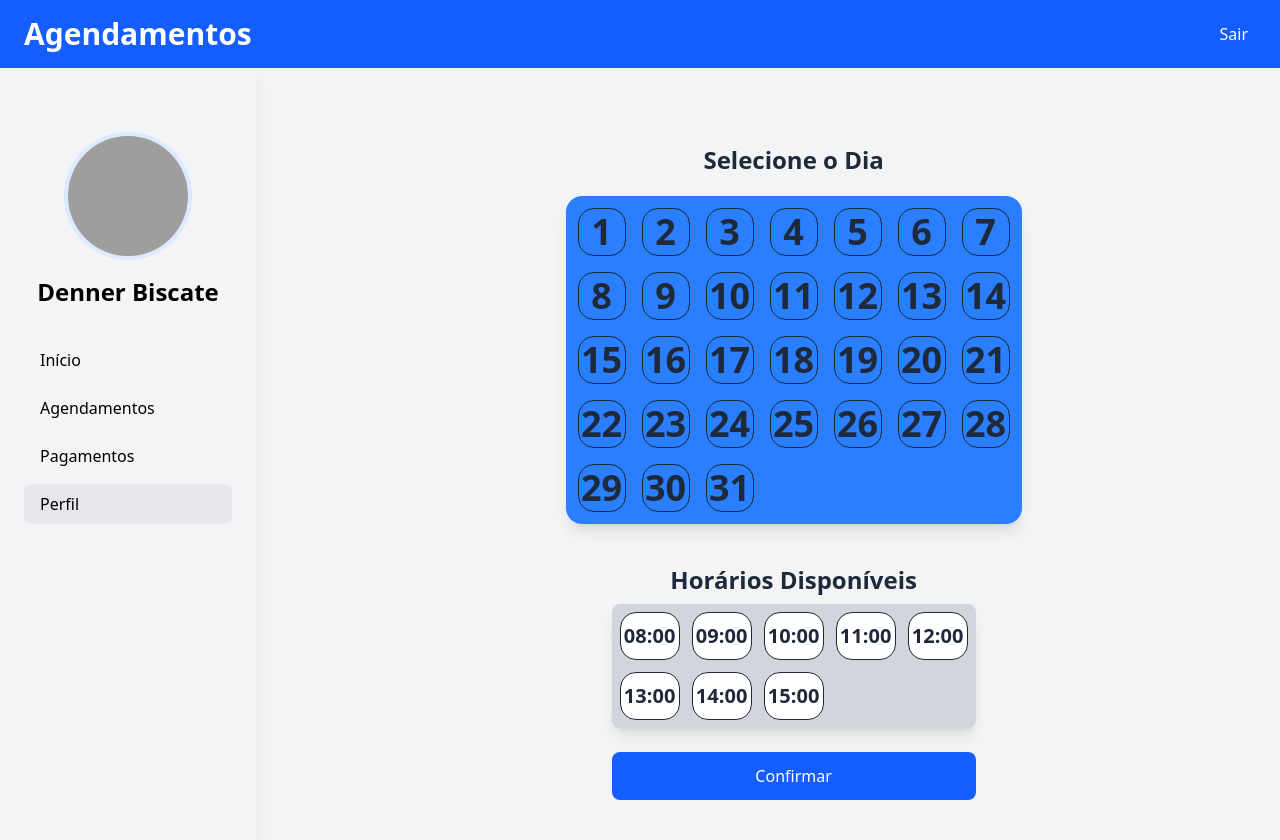
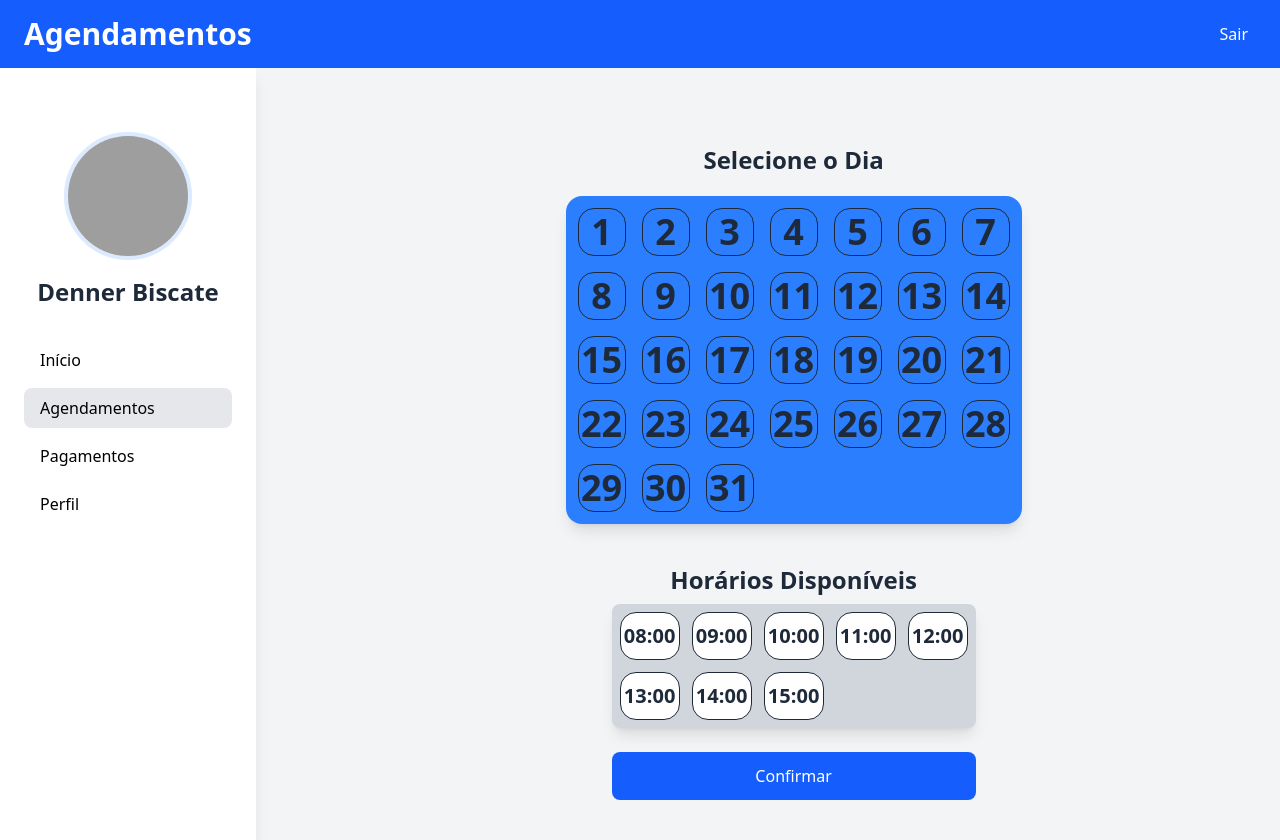
Before and after one commit to AlecYalcin/KNN-Barber-App, a React (Vite) app in the folder front/: page /cliente/agendamento in a window 1280 px wide. Shown: the top 840 px of the page. Built offline with nearby package versions, Linux system fonts and the light colour scheme; grey boxes are pictures that could not be loaded.

Commit message:
feat: adicionada rotas para telas home e agendamento do cliente /  substituição dos button por NavLink

```diff
--- a/front/src/components/SidebarClient.jsx
+++ b/front/src/components/SidebarClient.jsx
@@ -1,6 +1,8 @@
+import { NavLink } from "react-router-dom";
+
 const Sidebar = () => {
   return (
-    <div className="hidden lg:flex lg:w-64 lg:flex-col p-6 fixed top-17 z-50 lg:h-full shadow-lg">
+    <div className="hidden lg:flex lg:w-64 lg:flex-col p-6 fixed top-17 z-50 lg:h-full shadow-lg bg-white">
       <div className="flex flex-col items-center mb-8 mt-10">
         {/* Foto do perfil */}
         <div className="w-32 h-32 rounded-full bg-gray-200 mb-4 overflow-hidden border-4 border-blue-100">
@@ -10,25 +12,54 @@ const Sidebar = () => {
             className="w-full h-full object-cover"
           />
         </div>
-        <h2 className="text-2xl font-semibold bg-amer-400">Denner Biscate</h2>
+        <h2 className="text-2xl font-semibold text-gray-800">Denner Biscate</h2>
       </div>
 
-      <nav className="space-y-2 bg-ambr-600">
-        <button className="w-full text-left px-4 py-2 rounded-lg font-medium hover:bg-gray-200">
+      <nav className="space-y-2">
+        <NavLink
+          to="/cliente/home"
+          className={({ isActive }) =>
+            `w-full block text-left px-4 py-2 rounded-lg font-medium ${
+              isActive ? "bg-gray-200" : "hover:bg-gray-100"
+            }`
+          }
+          end
+        >
           Início
-        </button>
-        <button className="w-full text-left px-4 py-2 rounded-lg hover:bg-gray-200">
+        </NavLink>
+        <NavLink
+          to="/cliente/agendamento"
+          className={({ isActive }) =>
+            `w-full block text-left px-4 py-2 rounded-lg font-medium ${
+              isActive ? "bg-gray-200" : "hover:bg-gray-100"
+            }`
+          }
+        >
           Agendamentos
-        </button>
-        <button className="w-full text-left px-4 py-2 rounded-lg hover:bg-gray-200">
+        </NavLink>
+        <NavLink
+          to="/pagamentos"
+          className={({ isActive }) =>
+            `w-full block text-left px-4 py-2 rounded-lg font-medium ${
+              isActive ? "bg-gray-200" : "hover:bg-gray-100"
+            }`
+          }
+        >
           Pagamentos
-        </button>
-        <button className="w-full text-left px-4 py-2 rounded-lg bg-gray-200 font-medium">
+        </NavLink>
+        <NavLink
+          to="/cliente/perfil"
+          className={({ isActive }) =>
+            `w-full block text-left px-4 py-2 rounded-lg font-medium ${
+              isActive ? "bg-gray-200" : "hover:bg-gray-100"
+            }`
+          }
+        >
           Perfil
-        </button>
+        </NavLink>
       </nav>
     </div>
   );
-}
+};
 
 export default Sidebar;
```
